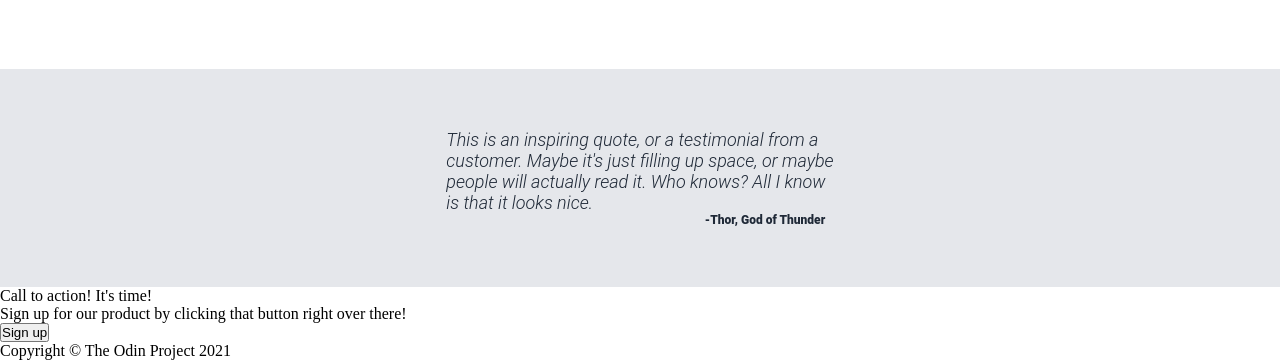
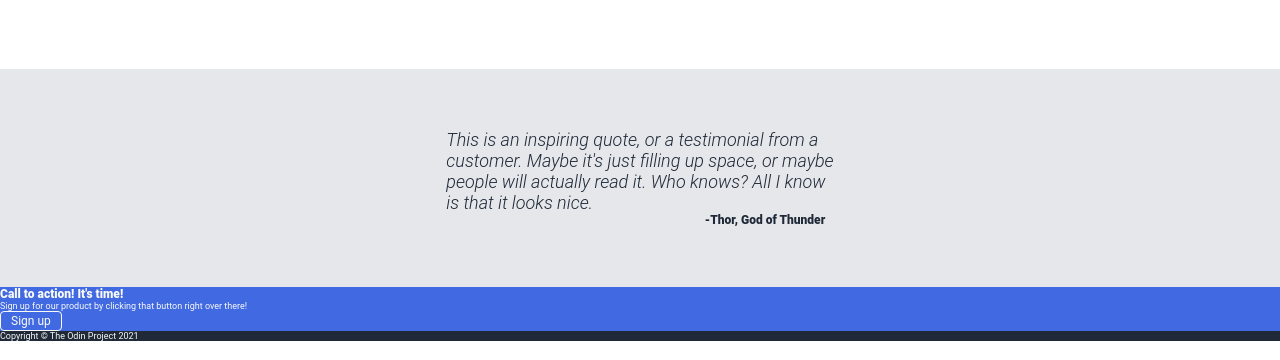
Before and after one commit to StarryKnightHoo/odin-landing-page, a plain HTML site: page index.html in a window 1280 px wide. Shown: the part 467-827 px from the top of the page. Drawn offline with Linux system fonts and the light colour scheme.

Commit message:
Add font styling to section four elements

```diff
--- a/style.css
+++ b/style.css
@@ -143,3 +143,45 @@
     font-weight: 900;
     text-align: right;
 }
+
+.section-four {
+    background-color: #F9FAF8;
+}
+
+.action-box {
+    background-color: royalblue;
+}
+
+.action-header {
+    font-family: "Roboto", sans-serif;
+    font-size: 12px;
+    color: #F9FAF8;
+    font-weight: 900;
+    background-color: royalblue;
+}
+
+.action-paragraph {
+    font-family: "Roboto", sans-serif;
+    font-size: 9px;
+    color: #F9FAF8;
+    background-color: royalblue;
+}
+
+.button-two {
+    background-color: royalblue;
+    color: #F9FAF8;
+    font-family: "Roboto", sans-serif;
+    font-size: 12px;
+    border-style: solid;
+    border-color: #F9FAF8;
+    border-radius: 4px;
+    border-width: 1px;
+    padding: 2px 10px;
+}
+
+.footer {
+    font-family: "Roboto", sans-serif;
+    font-size: 9px;
+    color: #F9FAF8;
+    background-color: #1F2937;
+}
```
